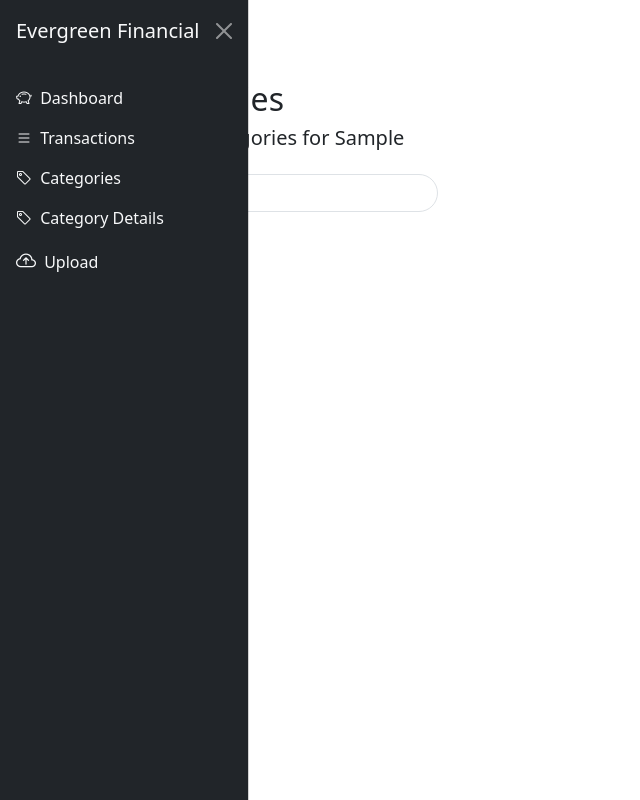
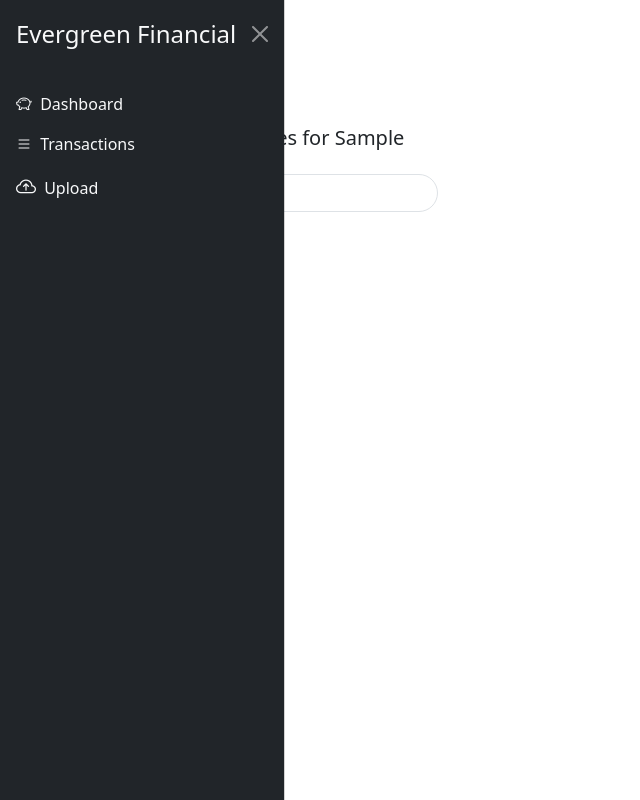
Before and after one commit to PyLou317/evergreen-financial, a Django app: page /category/categories/ in a window 1280 px wide, after a click that opens the changed part. Shown: the whole page, without its empty margins (0-640 px from the left). Run offline with Django 5.2, Linux system fonts and the light colour scheme; the visitor is signed in with stand-in values (Sample User, id 1); data that the repository does not hold is empty.

Commit message:
remove category links

```diff
--- a/templates/sidebar.html
+++ b/templates/sidebar.html
@@ -1,7 +1,7 @@
 {% comment %} Has inline style for menu width, wouldn't work when linked with ID {% endcomment %}
 <div class="offcanvas offcanvas-start offcanvas-dark bg-dark side-menu-mobile" tabindex="-1" id="offcanvas" data-bs-keyboard="false" data-bs-backdrop="false">
     <div class="offcanvas-header">
-        <h6 class="offcanvas-title d-none d-sm-block text-light fs-5 pe-2" id="offcanvas">Evergreen Financial</h6>
+        <p class="offcanvas-title d-none d-sm-block text-light fs-4 pe-2" id="offcanvas">Evergreen Financial</p>
         <button  type="button" class="btn-close text-reset btn-close-white" data-bs-dismiss="offcanvas" aria-label="Close"></button>
     </div>
     <div id="side_bar_nav" class="offcanvas-body d-flex flex-column ps-0">
@@ -13,14 +13,6 @@
             <li class="nav-item">
                 <a href="{% url 'transactions:transactions' %}" class="nav-link text-light">
                     <i class="bi bi-list"></i><span class="ms-1 d-none d-sm-inline"> Transactions</span></a>
-            </li>
-            <li class="nav-item">
-                <a href={% url 'category:categories' %} class="nav-link text-light">
-                    <i class="bi bi-tag"></i><span class="ms-1 d-none d-sm-inline"> Categories</span></a>
-            </li>
-            <li class="nav-item">
-                <a href="#" class="nav-link text-light">
-                    <i class="bi bi-tag"></i><span class="ms-1 d-none d-sm-inline"> Category Details</span></a>
             </li>
             <li class="nav-item">
                 <a href="{% url 'upload:file_upload' %}" class="nav-link text-light">
```
